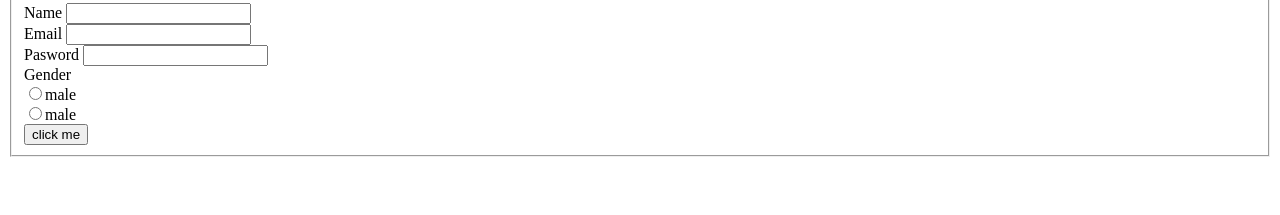
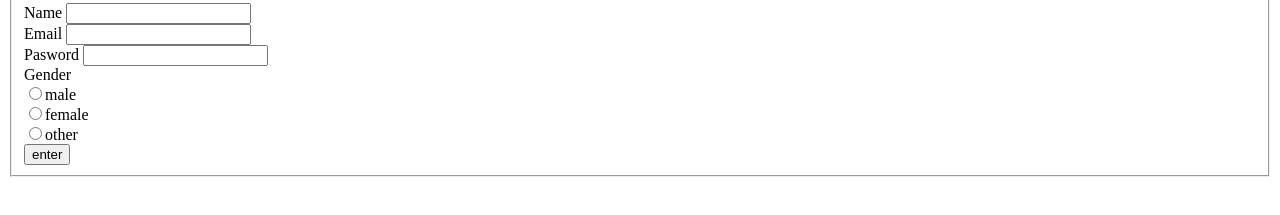
Before and after one commit to advay-hub/Registration-form, a plain HTML site: page index.html in a window 1280 px wide. Shown: the part 87-302 px from the top of the page. Drawn offline with Linux system fonts and the light colour scheme.

Commit message:
added a attribute

```diff
--- a/index.html
+++ b/index.html
@@ -15,7 +15,8 @@
             <input type = "password" name = "pass"><br>
             <label>Gender</label><br>
             <input type = "radio" id =Gender name = "gender" value = "Male" >male<br>
-          <input type = "radio" id =Gender name = "gender" value = "Male" >male<br>
-            <input type = "button" name = "button" value = "click me"  >
+          <input type = "radio" id =Gender name = "gender" value = "Female" >female<br>
+          <input type = "radio" id =Gender name = "gender" value = "other" >other<br>
+            <input type = "button" name = "button" value = "enter"  >
             </body>
 </html>
```
